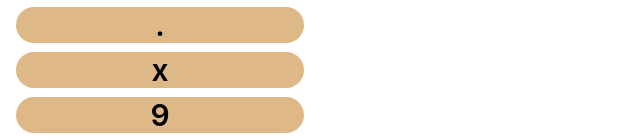
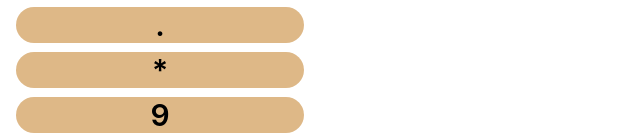
Before and after one commit to AjinkyaPradhan1/Calculator, a React (Create React App) app: page / in a window 1280 px wide. Shown: the part 403-543 px from the top of the page, without its empty margins (0-640 px from the left). Built offline with nearby package versions, Linux system fonts and the light colour scheme.

Commit message:
Check Last

```diff
--- a/src/App.js
+++ b/src/App.js
@@ -47,7 +47,7 @@ function App() {
             </div>
 
             <div className="bt_col3">
-              <Button symbol="x" handleClick={addToText}/>
+              <Button symbol="*" handleClick={addToText}/>
               <Button symbol="9" handleClick={addToText}/>
               <Button symbol="6" handleClick={addToText}/>
               <Button symbol="3" handleClick={addToText}/>
```
